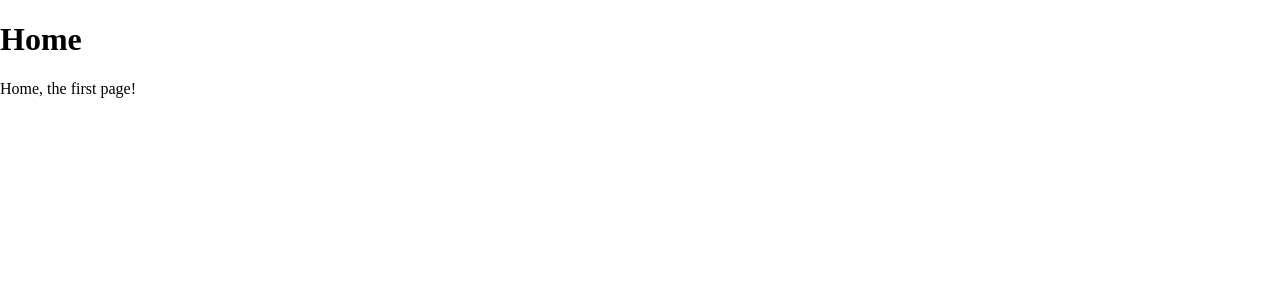
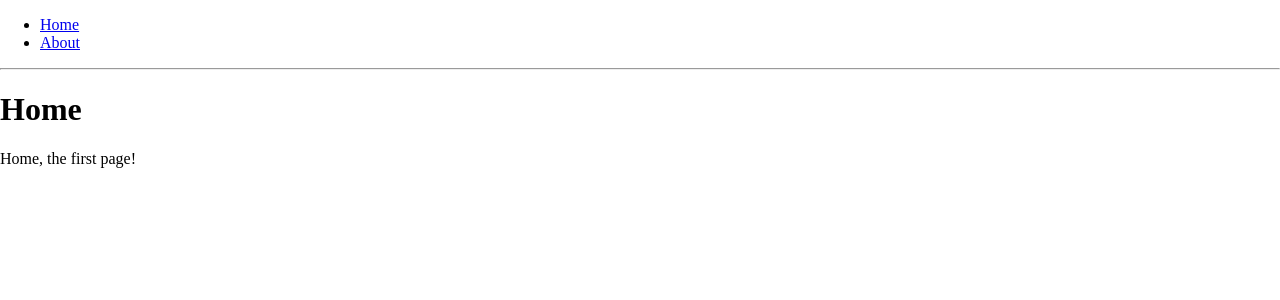
Before and after one commit to tunaep5/react-router-tutorial, a React (Create React App) app: page / in a window 1280 px wide. Shown: the top 300 px of the page. Built offline with nearby package versions, Linux system fonts and the light colour scheme.

Commit message:
Link 컴포넌트를 사용하여 다른 주소로 이동하기

```diff
--- a/src/components/App.js
+++ b/src/components/App.js
@@ -1,11 +1,20 @@
 import React from "react";
-import { Route } from "react-router-dom";
+import { Route, Link } from "react-router-dom";
 import About from "./About";
 import Home from "./Home";
 
 const App = () => {
   return (
     <div>
+      <ul>
+        <li>
+          <Link to="/">Home</Link>
+        </li>
+        <li>
+          <Link to="/about">About</Link>
+        </li>
+      </ul>
+      <hr />
       <Route path="/" component={Home} exact={true} />
       <Route path="/about" component={About} />
     </div>
```
Also changed, not shown: 1 other file (tests, documents, lock files or other folders).
